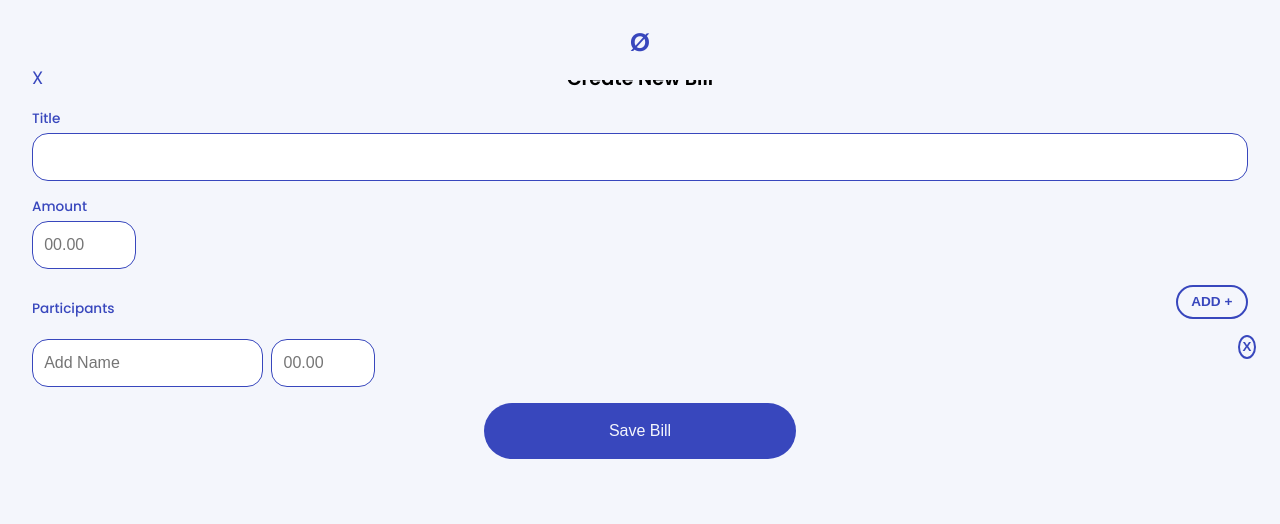
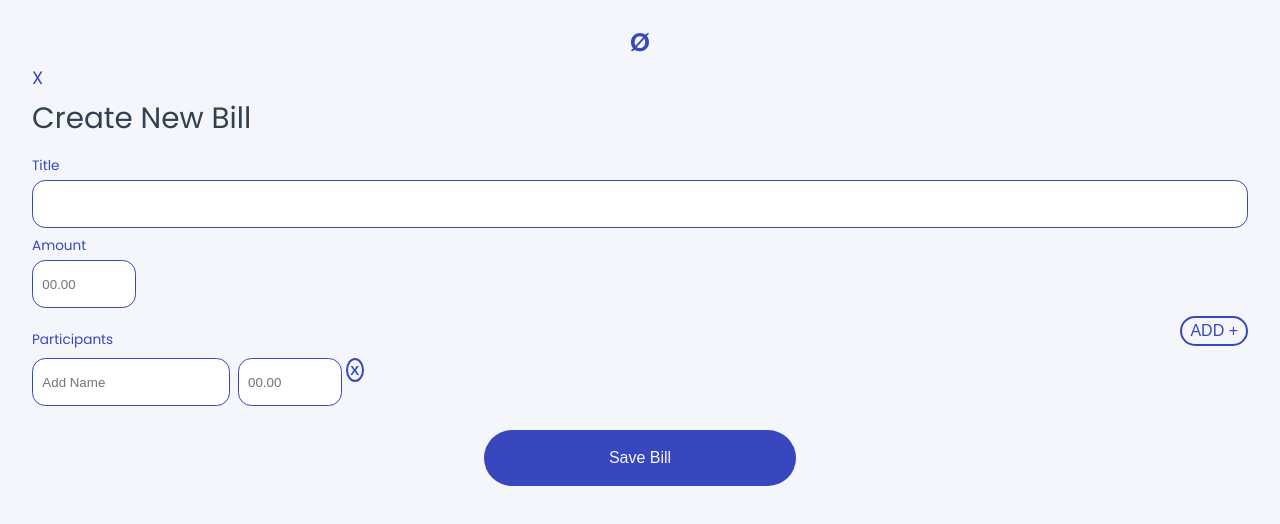
Before and after one commit to d-opri/Kroko-Capstone, a Next.js app: page /create in a window 1280 px wide. Shown: the top 524 px of the page. Built offline with nearby package versions, Linux system fonts and the light colour scheme.

Commit message:
add fonts to rest of pages

```diff
--- a/components/Button.js
+++ b/components/Button.js
@@ -14,6 +14,7 @@ const StyledButton = styled.button`
   border-radius: 2em;
   border: none;
   padding: 0.75rem 1rem;
+  margin-top: 1rem;
   display: flex;
   justify-content: center;
   align-self: center;
--- a/components/Form.js
+++ b/components/Form.js
@@ -2,6 +2,7 @@ import React, { useState } from "react";
 import styled from "styled-components";
 import { v4 as uuidv4 } from "uuid";
 import Button from "./Button";
+import { StyledCaption, StyledLabel } from "@/components/typography";
 
 export default function BillForm({ onSubmit, bill, isEditPage }) {
   const [title, setTitle] = useState(bill ? bill.title : "");
@@ -66,9 +67,9 @@ export default function BillForm({ onSubmit, bill, isEditPage }) {
   return (
     <Wrapper onSubmit={handleSubmit}>
       <InputWrapper>
-        <Label aria-label='input to add participants' htmlFor='title'>
+        <StyledLabel aria-label='title' htmlFor='title'>
           Title
-        </Label>
+        </StyledLabel>
         <Input
           default
           type='text'
@@ -83,9 +84,9 @@ export default function BillForm({ onSubmit, bill, isEditPage }) {
         />
       </InputWrapper>
       <InputWrapper>
-        <Label aria-label='amount' htmlFor='amount'>
+        <StyledLabel aria-label='amount' htmlFor='amount'>
           Amount
-        </Label>
+        </StyledLabel>
         <Input
           type='number'
           onChange={(event) => setAmount(event.target.value)}
@@ -100,17 +101,16 @@ export default function BillForm({ onSubmit, bill, isEditPage }) {
         />
       </InputWrapper>
 
-      <Label>
-        Participants{" "}
       <AddButton type='button' onClick={handleAddParticipant}>
         ADD +
       </AddButton>
-      </Label>
+      <InputWrapper>
+        <StyledLabel>Participants </StyledLabel>
 
         {participants.map((participant, index) => (
           <ListItem key={index}>
             <InputWrapper>
-            <Label htmlFor={index}></Label>
+              <StyledLabel htmlFor={index}></StyledLabel>
               <Input
                 type='text'
                 default
@@ -126,7 +126,7 @@ export default function BillForm({ onSubmit, bill, isEditPage }) {
               />
             </InputWrapper>
             <InputWrapper>
-            <Label htmlFor={index}></Label>
+              <StyledLabel htmlFor={index}></StyledLabel>
               <Input
                 type='number'
                 id={index}
@@ -148,7 +148,7 @@ export default function BillForm({ onSubmit, bill, isEditPage }) {
             </DeleteButton>
           </ListItem>
         ))}
-
+      </InputWrapper>
       <Button type='submit'>{isEditPage ? "Save Changes" : "Save Bill"}</Button>
     </Wrapper>
   );
@@ -157,8 +157,7 @@ export default function BillForm({ onSubmit, bill, isEditPage }) {
 const Wrapper = styled.form`
   display: flex;
   flex-direction: column;
-  align-content: space-between;
-  gap: 1rem;
+  gap: 0.5rem;
 `;
 
 const InputWrapper = styled.label`
@@ -170,7 +169,7 @@ const InputWrapper = styled.label`
 const Input = styled.input`
   width: ${(props) => (props.default ? "100%" : "6.5rem")};
   height: 3rem;
-  font-size: var(--fs-caption);
+  font-size: ${StyledCaption};
   border-radius: 1em;
   border: 1px solid var(--clr-accent);
   padding: 1em 0.7em;
@@ -179,28 +178,24 @@ const Input = styled.input`
   }
 `;
 
-const Label = styled.h3`
-  font-size: var(--fs-label);
-  color: var(--clr-accent);
-  font-weight: 500;
+const AddButton = styled.button`
   display: flex;
-  justify-content: space-between;
-  align-items: flex-end;
-`;
-
-const AddButton = styled.button`
+  align-self: flex-end;
   border-radius: 1.5em;
-  padding: 0.5em 1em;
+  padding: 0.25em 0.5em;
   background-color: var(--clr-primary);
   border: 2px solid var(--clr-accent);
-  text-align: center;
-  font-size: var(--fs-label);
+  width: fit-content;
+  font-size: var(--txt-label);
+  font-weight: 500;
   color: var(--clr-accent);
-  font-weight: 600;
-  height: 2.1rem;
+  height: fit-content;
+  margin-bottom: -1.5rem;
 
   &:hover {
-    background-color: rgba(56, 71, 189, 0.1);
+    background-color: var(--clr-accent);
+    border: 2px solid var(--clr-primary);
+    color: var(--clr-primary);
   }
 `;
 
@@ -217,6 +212,13 @@ const DeleteButton = styled.button`
   border: 2px solid var(--clr-accent);
   padding: 0.2em;
   background-color: var(--clr-primary);
-  position: fixed;
-  right: 1.5rem;
+  position: relative;
+  top: 0.25rem;
+  right: 0.25rem;
+
+  &:hover {
+    background-color: var(--clr-accent);
+    border: 2px solid var(--clr-primary);
+    color: var(--clr-primary);
+  }
 `;
--- a/components/Layout.js
+++ b/components/Layout.js
@@ -4,7 +4,7 @@ const Layout = ({ children }) => {
   return (
     <>
       <StyledLayout>
-        <Header>ø</Header>
+        <StyledLogo>ø</StyledLogo>
 
         {children}
       </StyledLayout>
@@ -17,12 +17,11 @@ export default Layout;
 const StyledLayout = styled.main`
   display: flex;
   flex-direction: column;
-  margin: 2rem;
-  margin-top: 4rem;
+  margin: 6rem 2rem;
   gap: 1rem;
 `;
 
-const Header = styled.h1`
+const StyledLogo = styled.h1`
   align-self: center;
   font-weight: 500;
   background-color: var(--clr-primary);
--- a/components/typography.js
+++ b/components/typography.js
@@ -27,7 +27,6 @@ const StyledCaption = styled.p`
 
 const StyledLink = styled(Link)`
   font-size: var(--fs-link);
-
   color: var(--txt-link);
   text-decoration: none;
 `;
@@ -35,7 +34,7 @@ const StyledLink = styled(Link)`
 const StyledLabel = styled.p`
   font-size: var(--fs-label);
   font-weight: 400;
-  color: var(--clr-accent);
+  color: ${(props) => props.color || "var(--clr-accent)"};
 `;
 
 export {
--- a/pages/create.js
+++ b/pages/create.js
@@ -2,6 +2,7 @@ import { useRouter } from "next/router";
 import BillForm from "../components/Form";
 import styled from "styled-components";
 import Link from "next/link";
+import { StyledSubHeading } from "@/components/typography";
 
 export default function CreateBill({ bill }) {
   const router = useRouter();
@@ -19,7 +20,7 @@ export default function CreateBill({ bill }) {
   return (
     <>
       <StyledLink href='/'> X </StyledLink>
-      <Title>Create New Bill</Title>
+      <StyledSubHeading>Create New Bill</StyledSubHeading>
       <BillForm isEditPage={false} bill={bill} onSubmit={addBill} />
     </>
   );
@@ -39,8 +40,3 @@ const StyledLink = styled(Link)`
     font-weight: 600;
   }
 `;
-
-const Title = styled.h1`
-  font-size: var(--fs-subtitle);
-  text-align: center;
-`;
--- a/pages/index.js
+++ b/pages/index.js
@@ -39,16 +39,17 @@ const Wrapper = styled.div`
 const ListWrapper = styled.ol`
   display: flex;
   flex-direction: column;
+  margin-top: 1rem;
   gap: 2.5em;
 `;
 
 const ItemLayout = styled.li`
   display: flex;
   justify-content: space-between;
+  margin-left: 1rem;
 `;
 
-const TitleWrapper = styled.div`
+const TitleWrapper = styled.section`
   display: flex;
   flex-direction: column;
-  gap: 0.5rem;
 `;
```
Also changed, not shown: components/BillDetails.js (+4 -10 lines), components/Navigation.js (+6 -5 lines), pages/bills/[id]/edit.js (+4 -9 lines), pages/bills/[id]/index.js (+8 -10 lines). Lines whose indentation alone changed are shown as unchanged.
